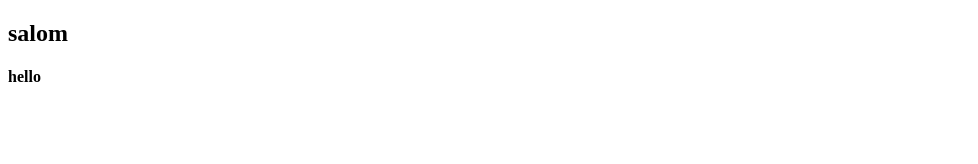
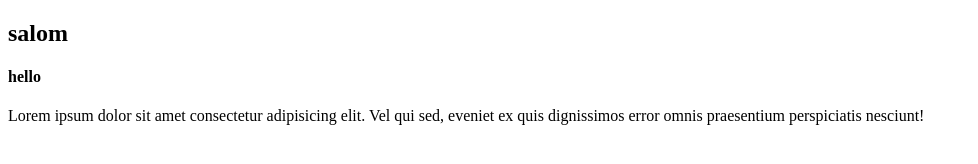
Before and after one commit to tatu7/gitHub-exercise, a plain HTML site: page index.html in a window 1280 px wide. Shown: the whole page, without its empty margins (0-978 px from the left). Drawn offline with Linux system fonts and the light colour scheme.

Commit message:
creted p tag

```diff
--- a/index.html
+++ b/index.html
@@ -9,5 +9,9 @@
   <body>
     <h2>salom</h2>
     <h4>hello</h4>
+    <p>
+      Lorem ipsum dolor sit amet consectetur adipisicing elit. Vel qui sed,
+      eveniet ex quis dignissimos error omnis praesentium perspiciatis nesciunt!
+    </p>
   </body>
 </html>
```
